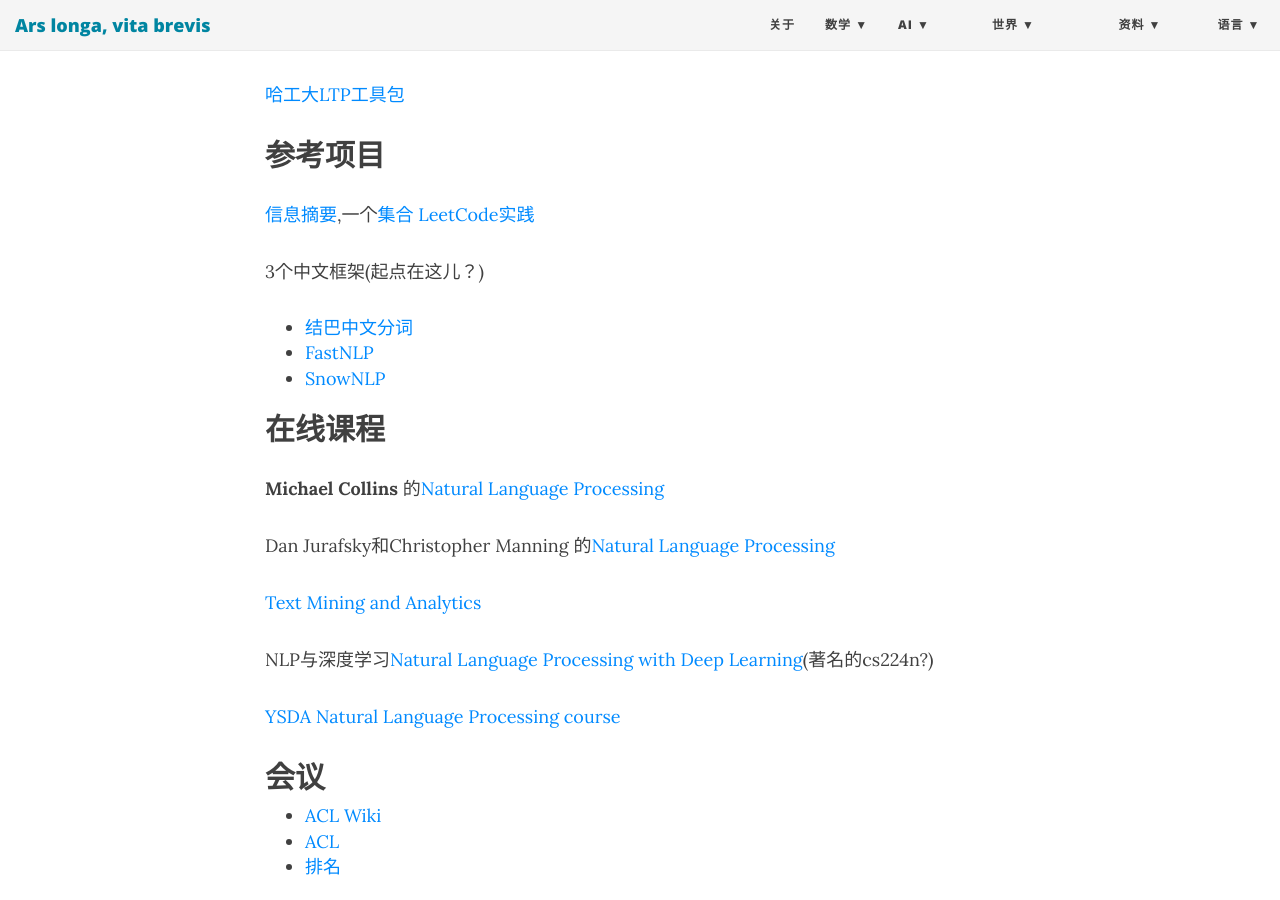
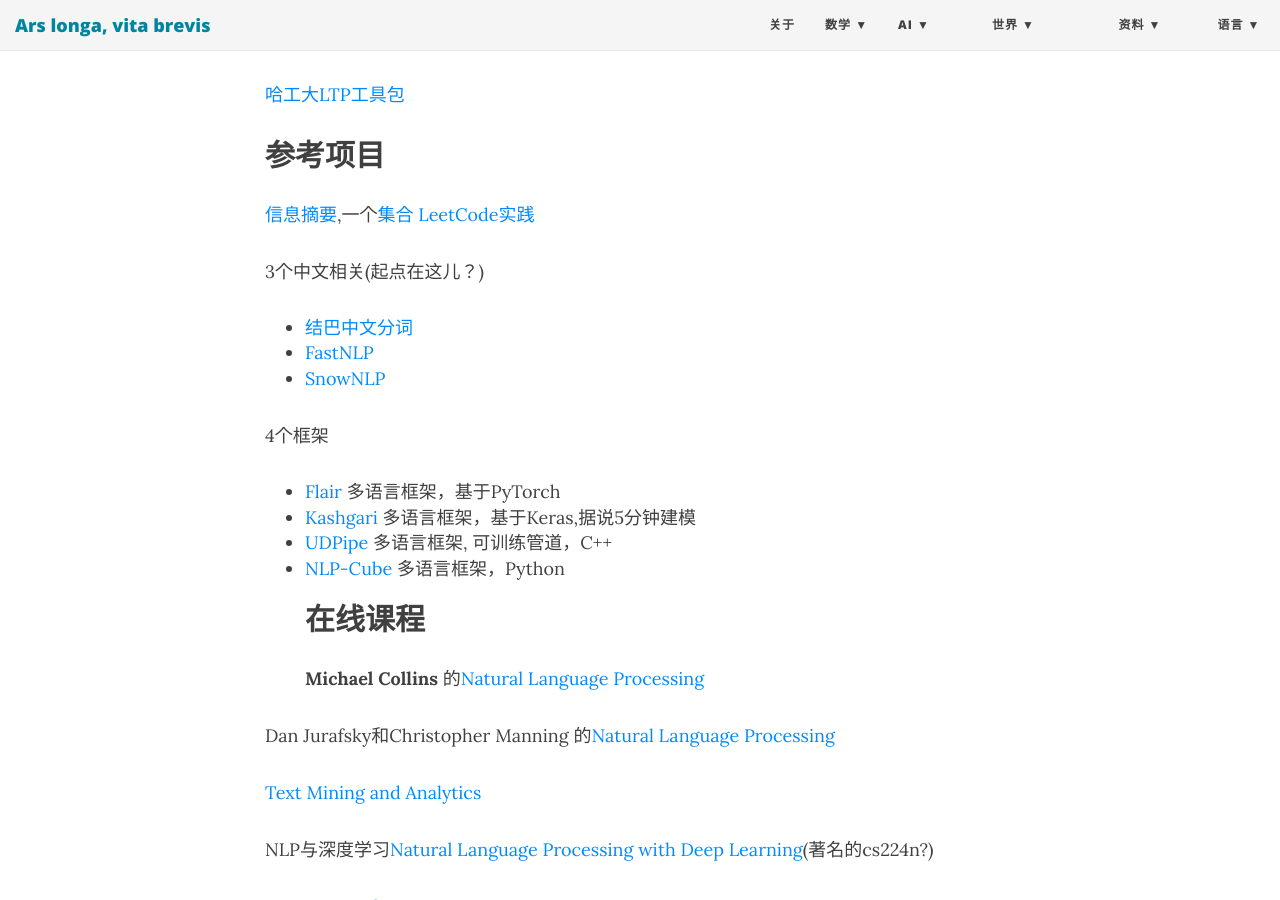
Before and after one commit to ZionPi/zionpi.github.io, a Jekyll site: the page built from _posts/2017-05-20-become-a-nlp-experter.md, in a window 1280 px wide and 900 px high, scrolled down 818 px. Built offline with Jekyll 4.4.1, drawn with Linux system fonts in a browser that asks for light colours; nearby versions of some CDN libraries.

Commit message:
Update 2017-05-20-become-a-nlp-experter.md

```diff
--- a/_posts/2017-05-20-become-a-nlp-experter.md
+++ b/_posts/2017-05-20-become-a-nlp-experter.md
@@ -28,11 +28,16 @@
 [信息摘要](https://github.com/harvardnlp/NAMAS),一个[集合](https://github.com/icoxfog417/awesome-text-summarization)
 [LeetCode实践](https://leetcode.com/)
 
-3个中文框架(起点在这儿？)
+3个中文相关(起点在这儿？)
 - [结巴中文分词](https://github.com/fxsjy/jieba)
 - [FastNLP](https://github.com/fastnlp/fastNLP)
 - [SnowNLP](https://github.com/isnowfy/snownlp)
 
+4个框架
+- [Flair](https://github.com/zalandoresearch/flair) 多语言框架，基于PyTorch
+- [Kashgari](https://github.com/BrikerMan/Kashgari) 多语言框架，基于Keras,据说5分钟建模
+- [UDPipe](https://github.com/ufal/udpipe) 多语言框架, 可训练管道，C++
+- [NLP-Cube](https://github.com/adobe/NLP-Cube) 多语言框架，Python
 ## 在线课程
 **Michael Collins** 的[Natural Language Processing ]()
 
```
